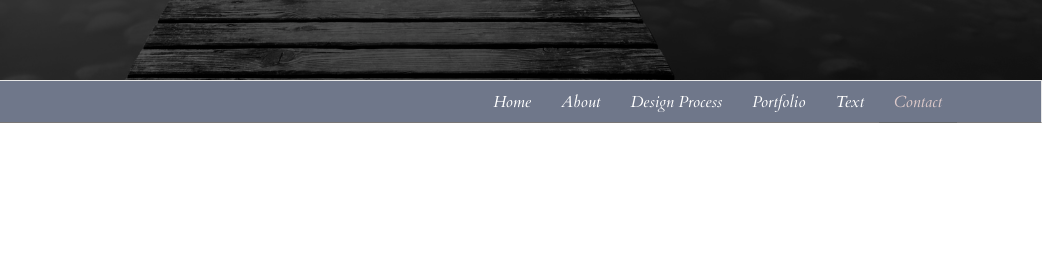
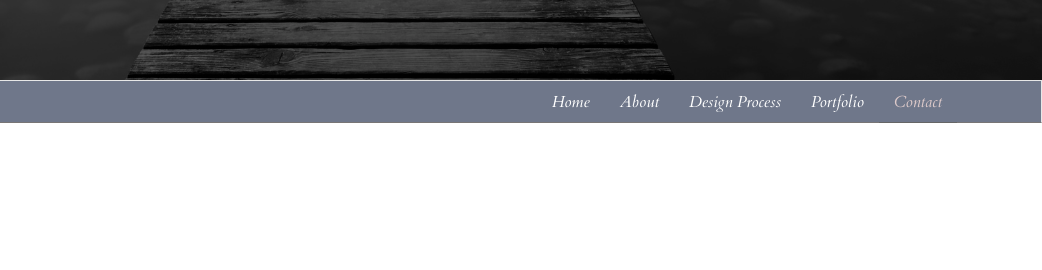
Before and after one commit to gwiz0210/gwiz0210.github.io, a plain HTML site: page index.html in a window 1280 px wide. Shown: the part 720-990 px from the top of the page, 238-1280 px from the left. Drawn offline with nearby package versions, Linux system fonts and the light colour scheme; some packages are replaced by stand-ins of ours.

Commit message:
removing text in nav; adding resume to files

```diff
--- a/index.html
+++ b/index.html
@@ -62,7 +62,7 @@
                 <li><a href="#about">About </a></li>
                 <li><a href="#services">Design Process</a></li>
                 <li><a href="#portfolio">Portfolio</a></li>
-                <li><a href="#text">Text</a></li>
+              <!--  <li><a id="resume-link" href="./files/mary-gansallo-resume.pdf" target="_blank">Resume</a></li>-->
                 <li><a href="#contact">Contact</a></li>
               </ul>
             </div>
```
Also changed, not shown: cultiv8.html (+0 -1 lines), dash.html (+0 -1 lines), 1 other file.
